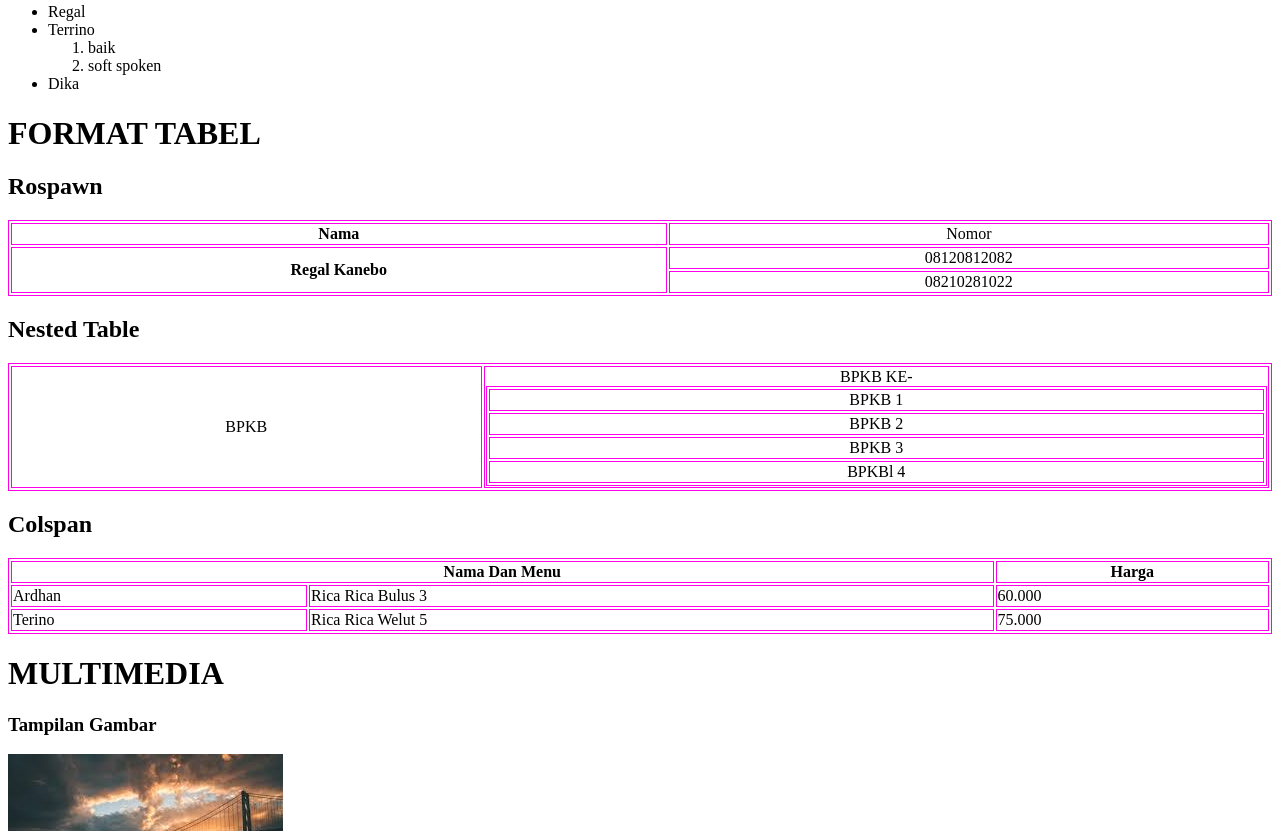
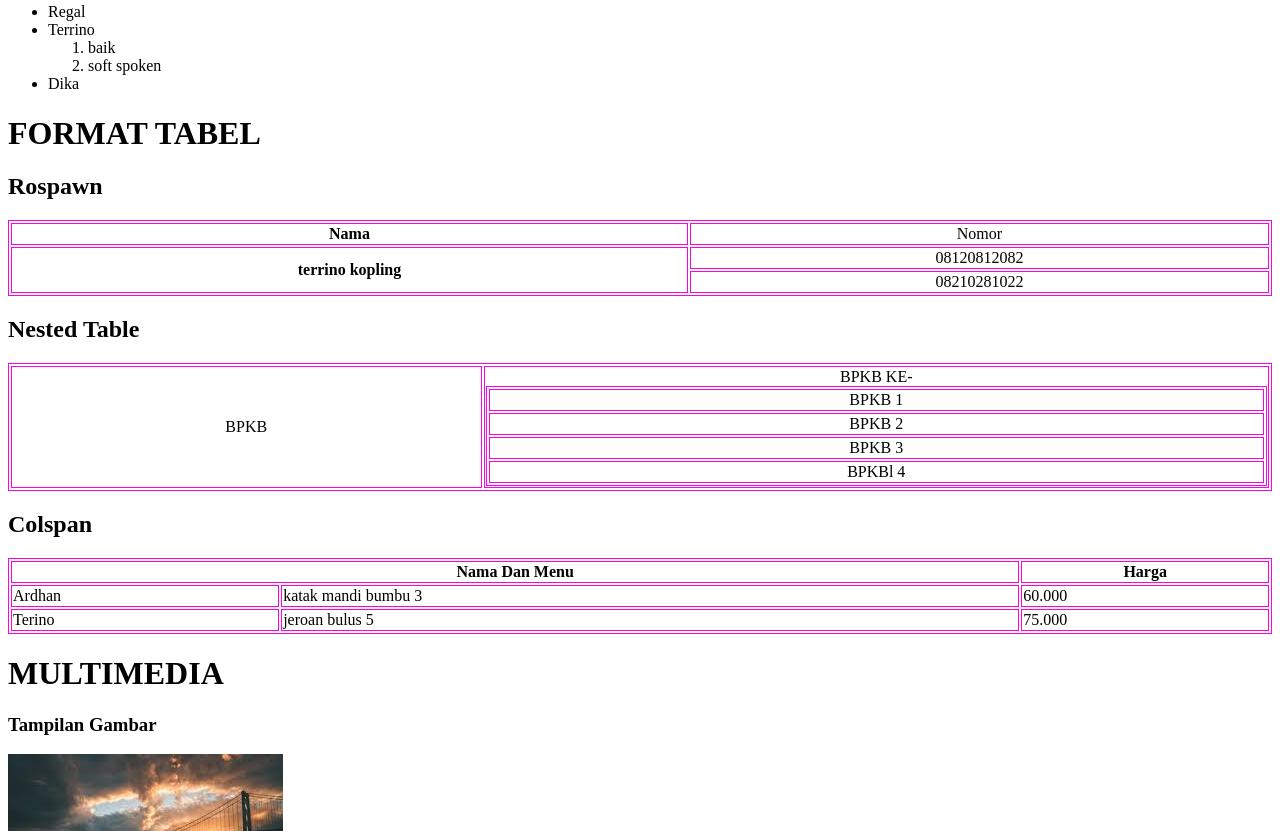
Before and after one commit to Terrinoput/pak-andri, a plain HTML site: page index.html in a window 1280 px wide. Shown: the part 638-1469 px from the top of the page. Drawn offline with Linux system fonts and the light colour scheme.

Commit message:
Update index.html

```diff
--- a/index.html
+++ b/index.html
@@ -56,7 +56,7 @@
           <td>Nomor</td>
         </tr>
         <tr style="text-align: center;">
-          <th rowspan="2">Regal Kanebo</th>
+          <th rowspan="2">terrino kopling</th>
           <td>08120812082</td>
         </tr>
         <tr style="text-align: center;">
@@ -100,12 +100,12 @@
       </tr>
       <tr>
         <td>Ardhan</td>
-        <td>Rica Rica Bulus 3</td>
+        <td>katak mandi bumbu 3</td>
         <td>60.000</td>
       </tr>
       <tr>
         <td>Terino</td>
-        <td>Rica Rica Welut 5</td>
+        <td>jeroan bulus 5</td>
         <td>75.000</td>
       </tr>
     </table>
```
